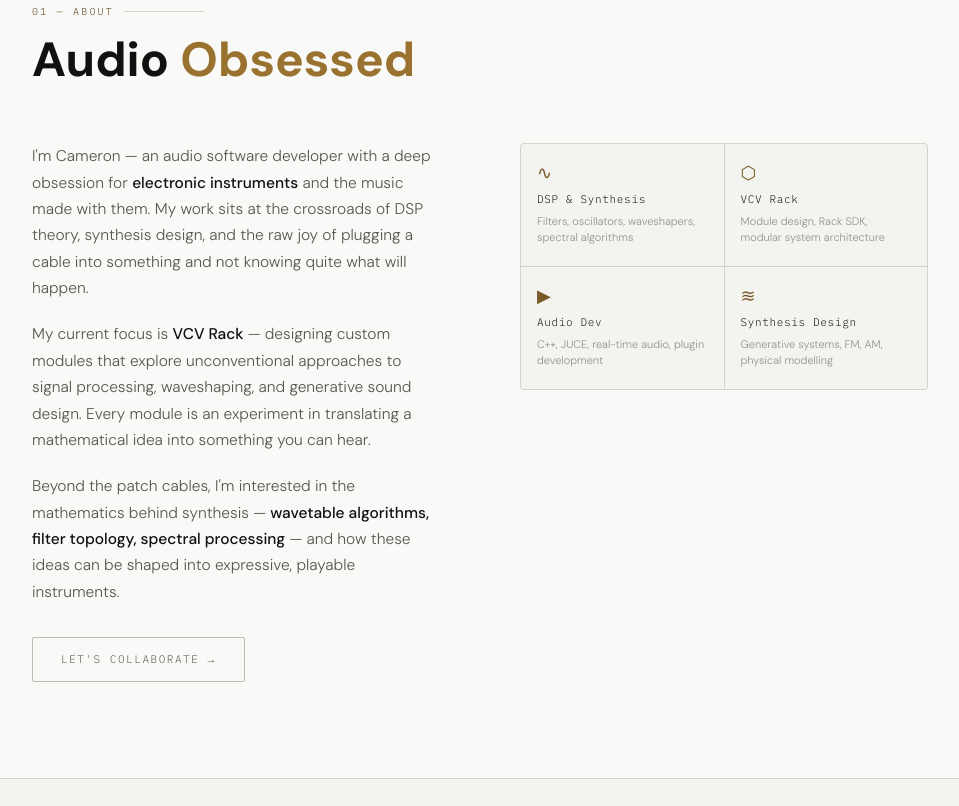
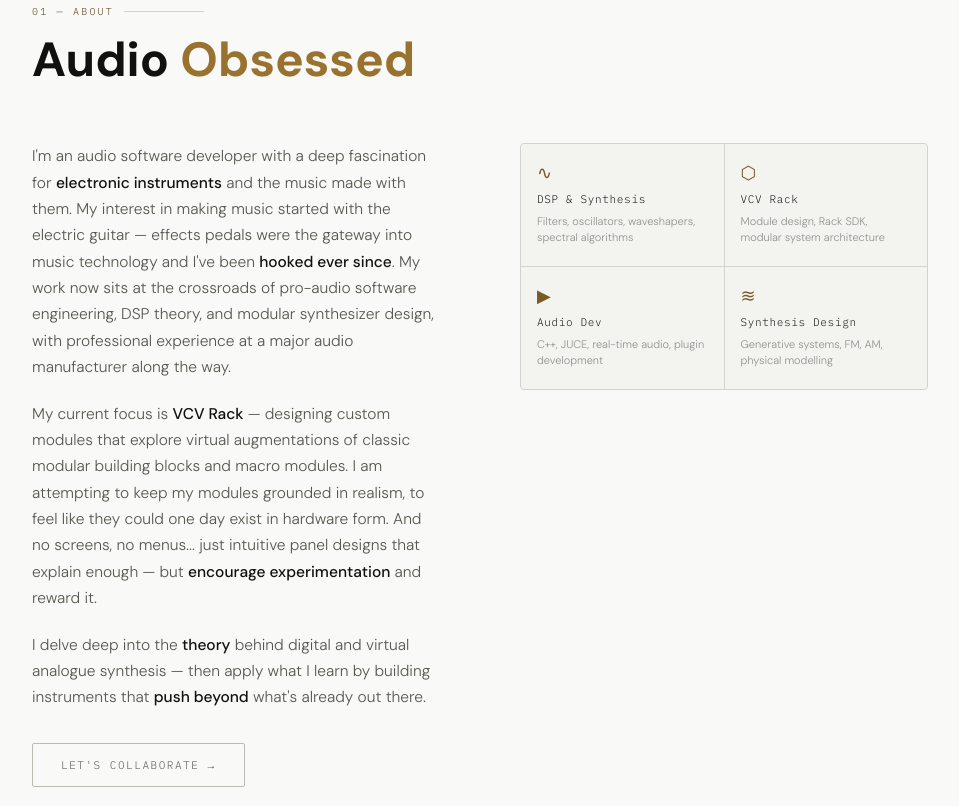
Before and after one commit to JamCones/JamCones.github.io, a website: page index.html in a window 1280 px wide. Shown: the part 894-1700 px from the top of the page, without its empty margins (160-1119 px from the left). Drawn offline with Linux system fonts and the light colour scheme.

Commit message:
Personalise about section

```diff
--- a/index.html
+++ b/index.html
@@ -741,21 +741,24 @@
     <div class="layout">
       <div class="about-text">
         <p>
-          I'm Cameron — an audio software developer with a deep obsession for
-          <strong>electronic instruments</strong> and the music made with them. My work
-          sits at the crossroads of DSP theory, synthesis design, and the raw joy
-          of plugging a cable into something and not knowing quite what will happen.
+          I'm an audio software developer with a deep fascination for
+          <strong>electronic instruments</strong> and the music made with them.
+          My interest in making music started with the electric guitar — effects pedals
+          were the gateway into music technology and I've been <strong>hooked ever since</strong>.
+          My work now sits at the crossroads of pro-audio software engineering, DSP theory,
+          and modular synthesizer design, with professional experience at a major audio manufacturer along the way.
         </p>
         <p>
           My current focus is <strong>VCV Rack</strong> — designing custom modules
-          that explore unconventional approaches to signal processing, waveshaping,
-          and generative sound design. Every module is an experiment in translating
-          a mathematical idea into something you can hear.
+          that explore virtual augmentations of classic modular building blocks and macro modules.
+          I am attempting to keep my modules grounded in realism, to feel like they could one day
+          exist in hardware form. And no screens, no menus... just intuitive panel designs that
+          explain enough — but <strong>encourage experimentation</strong> and reward it.
         </p>
         <p>
-          Beyond the patch cables, I'm interested in the mathematics behind synthesis —
-          <strong>wavetable algorithms, filter topology, spectral processing</strong>
-          — and how these ideas can be shaped into expressive, playable instruments.
+          I delve deep into the <strong>theory</strong> behind digital and virtual analogue synthesis —
+          then apply what I learn by building instruments that
+          <strong>push beyond</strong> what's already out there.
         </p>
         <p style="margin-top:2rem;">
           <a href="#contact" class="btn btn-ghost">Let's collaborate →</a>
@@ -894,7 +897,7 @@
           synthesis design, or anything at the intersection of code and sound.
         </p>
         <p>
-          Whether you're building a module, a plugin, or something entirely undefined —
+          Whether you're building an application, a plugin, or something entirely new -
           get in touch.
         </p>
         <a href="mailto:hello@yoursite.dev" class="contact-email">hello@yoursite.dev</a>
```
